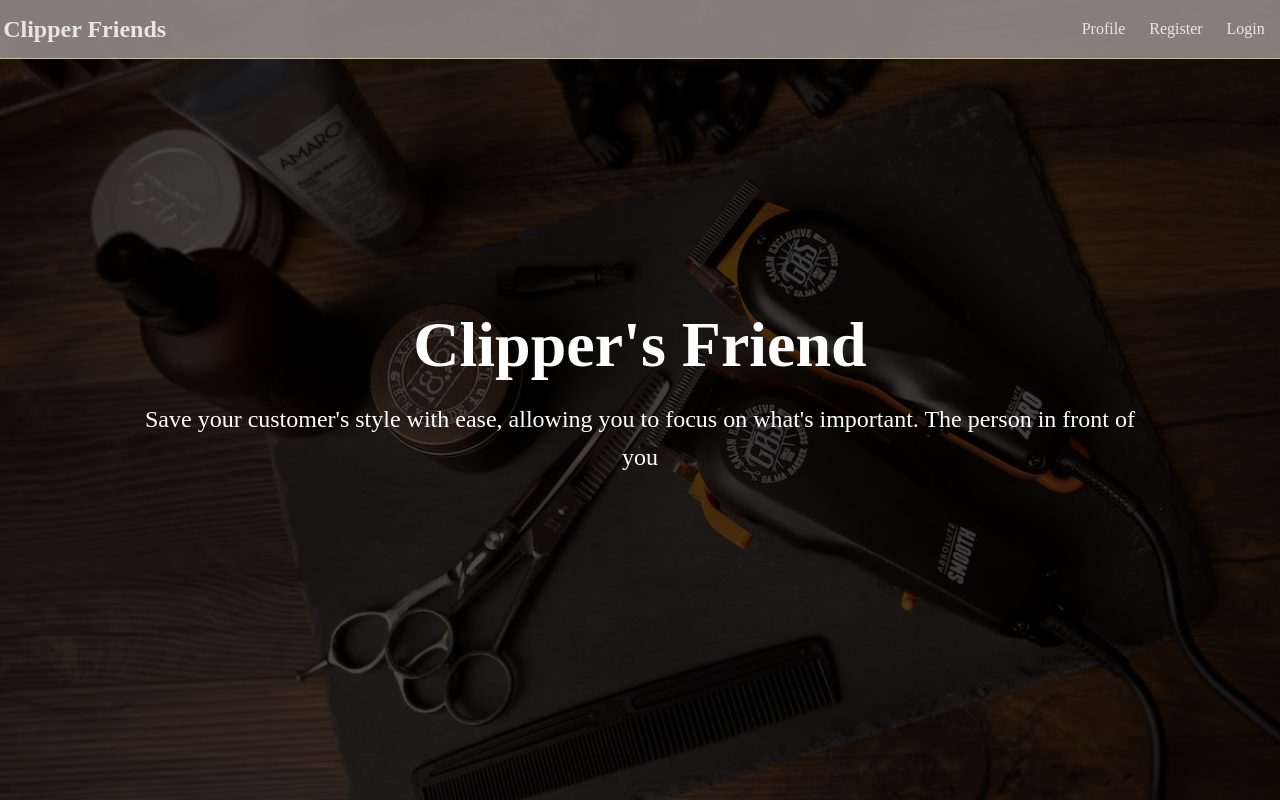
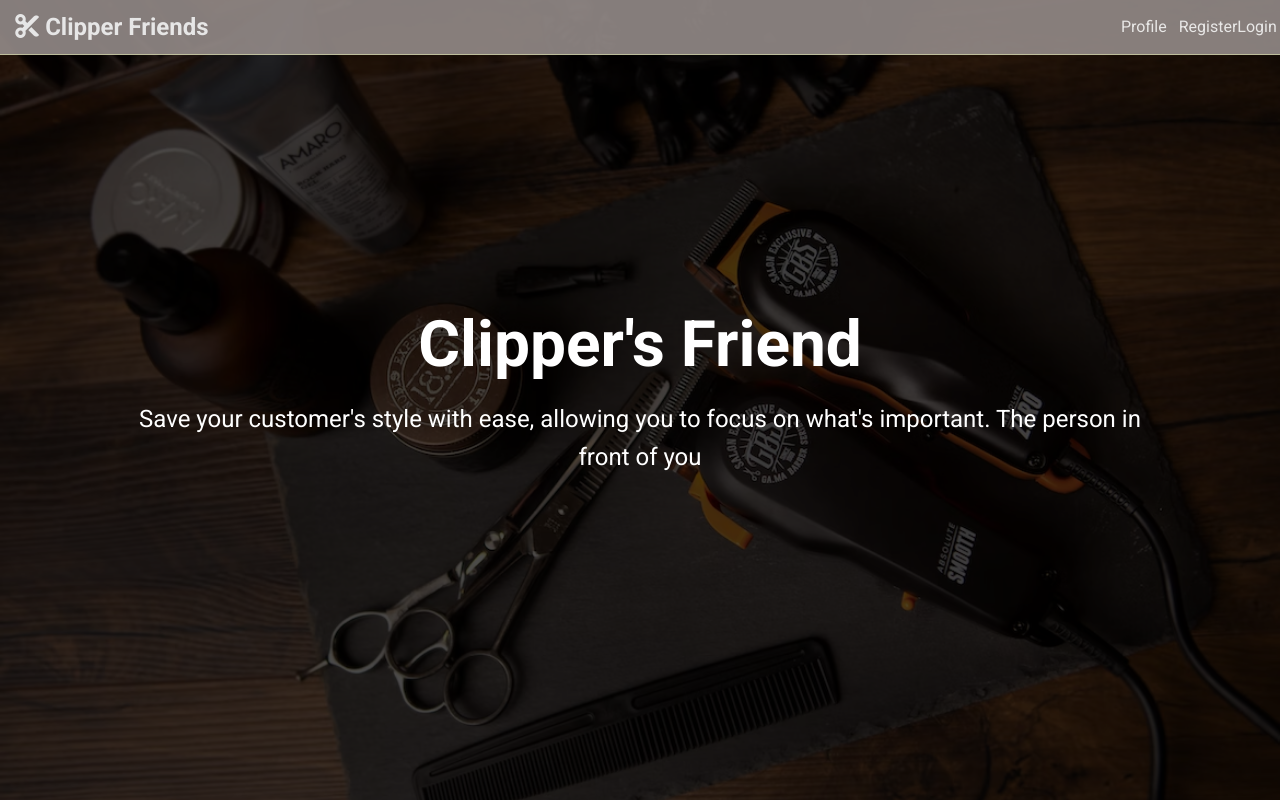
Before and after one commit to TeamPikachuuu/clipper-friends, a React app: page / in a window 1280 px wide. Built offline with nearby package versions, Linux system fonts and the light colour scheme.

Commit message:
Adding Links

```diff
--- a/src/App.css
+++ b/src/App.css
@@ -5,11 +5,16 @@
 }
 
 body {
+  font-family: 'Roboto', Helvetica, sans-serif;
   font-size: 1rem;
   line-height: 1.6;
   background-color: #fff;
   color: #333;
   overflow: hidden;
+}
+
+a {
+  text-decoration: none;
 }
 
 ul {
@@ -51,7 +56,7 @@ ul {
   display: flex;
 }
 
-.navbar p {
+.navbar a {
   color: #fff;
   padding: 0.5rem;
   margin: 0 0.25rem;
--- a/src/App.js
+++ b/src/App.js
@@ -2,13 +2,16 @@ import React from 'react';
 import Navbar from './components/Navbar';
 import Landing from './components/Landing';
 import './App.css';
+import { BrowserRouter as Router, Route, Routes } from 'react-router-dom';
 
 const app = () => {
   return (
-    <div>
+    <Router>
       <Navbar />
-      <Landing />
-    </div>
+      <Routes>
+        <Route path='/' element={<Landing />} />
+      </Routes>
+    </Router>
   );
 };
 
--- a/src/components/Navbar.js
+++ b/src/components/Navbar.js
@@ -5,7 +5,7 @@ const Navbar = () => {
   const links = (
     <ul>
       <li>
-        <p>Profile</p>
+        <Link to='#!'>Profile</Link>
       </li>
       <li>
         <p>Register</p>
@@ -18,7 +18,11 @@ const Navbar = () => {
 
   return (
     <nav className='navbar bg-dark'>
-      <h1>Clipper Friends</h1>
+      <h1>
+        <Link to='/'>
+          <i className='fa-solid fa-scissors'></i> Clipper Friends
+        </Link>
+      </h1>
       {links}
     </nav>
   );
--- a/src/index.html
+++ b/src/index.html
@@ -4,6 +4,8 @@
         <meta charset="UTF-8">
         <meta name="viewport" content="width=device-width, initial-scale=1, maximun-scale=1">
         <meta http-equiv="X-UA-Compatible" content="ie=edge">
+        <link rel="stylesheet" href="https://cdnjs.cloudflare.com/ajax/libs/font-awesome/6.2.0/css/all.min.css" integrity="sha512-xh6O/CkQoPOWDdYTDqeRdPCVd1SpvCA9XXcUnZS2FmJNp1coAFzvtCN9BmamE+4aHK8yyUHUSCcJHgXloTyT2A==" crossorigin="anonymous" referrerpolicy="no-referrer" />
+        <link href="https://fonts.googleapis.com/css2?family=Roboto:wght@400;700&display=swap" rel="stylesheet">
         <title>Clipper Friends</title>
     </head>
     <body>
```
